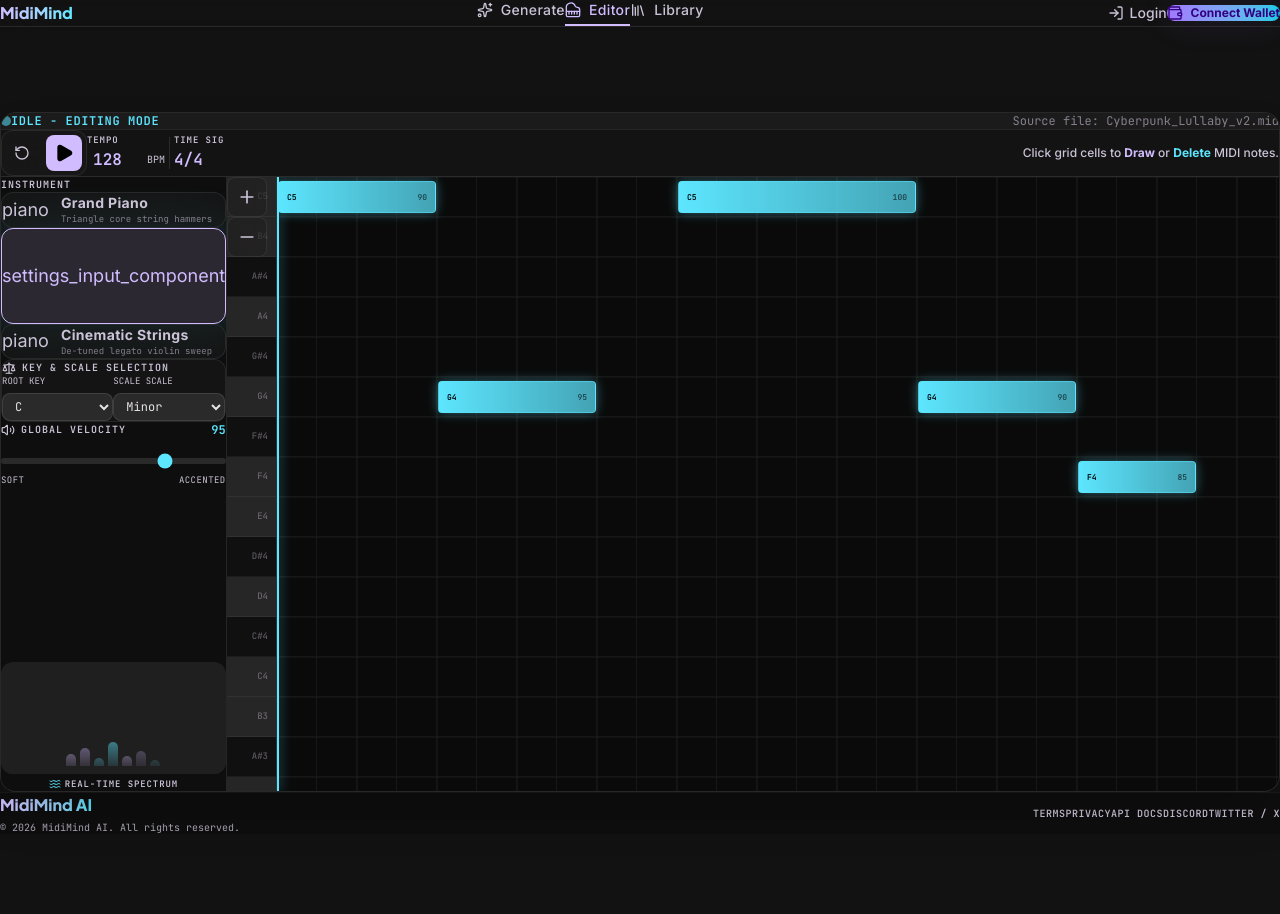
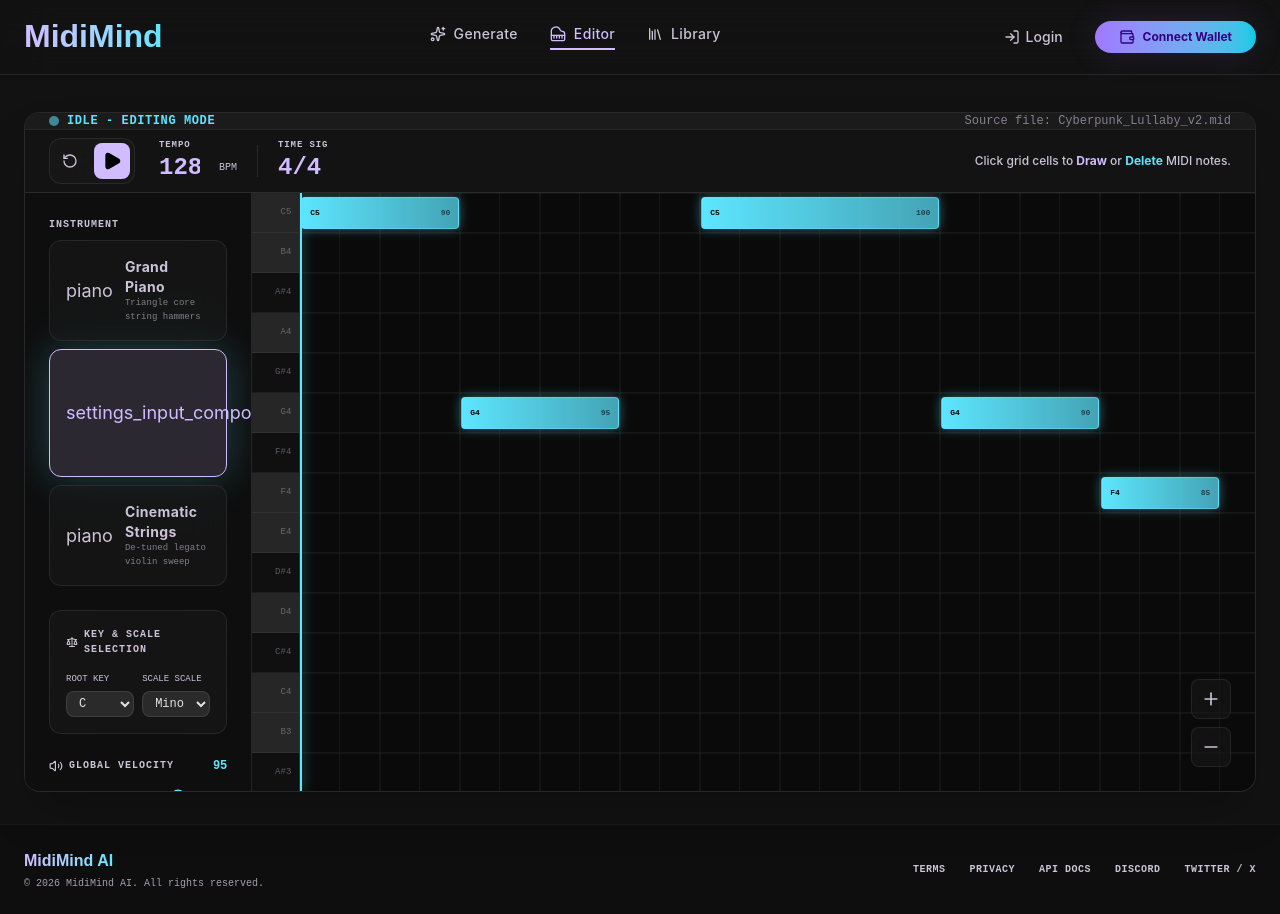
Before and after one commit to ShowerBandV/text2midi, a React (Vite) app in the folder frontend/: page / in a window 1280 px wide. Both pictures are taken after a click on the button "Editor". Shown: the top 914 px of the page. Before the commit the page ends 834 px from the top, so only its background shows below. Built offline with nearby package versions, Linux system fonts and the light colour scheme.

Commit message:
Fix frontend layout: add missing CSS utility classes + fix @import order

```diff
--- a/frontend/src/index.css
+++ b/frontend/src/index.css
@@ -1,5 +1,6 @@
+@import "tailwindcss";
 @import url('https://fonts.googleapis.com/css2?family=Plus+Jakarta+Sans:ital,wght@0,600;0,700;0,800;1,600&family=Inter:wght@400;500;600;700&family=JetBrains+Mono:wght@400;500;600&display=swap');
-@import "tailwindcss";
+@import url('https://fonts.googleapis.com/css2?family=Material+Symbols+Outlined:opsz,wght,FILL,GRAD@20..48,100..700,0..1,-50..200');
 
 @theme {
   --color-tertiary-fixed: #ffd8e7;
@@ -53,10 +54,20 @@
   --font-sans: "Inter", system-ui, sans-serif;
   --font-display: "Plus Jakarta Sans", sans-serif;
   --font-mono: "JetBrains Mono", monospace;
+
+  /* Custom spacing tokens */
+  --spacing-sm: 0.5rem;
+  --spacing-md: 1rem;
+  --spacing-lg: 1.5rem;
+  --spacing-xl: 2rem;
+
+  /* Custom font size tokens */
+  --font-size-headline-lg-mobile: 1.5rem;
+  --font-size-headline-lg: 2rem;
+  --font-size-display-lg: 3rem;
 }
 
-/* Material Design Icon Link compatibility fallback */
-@import url('https://fonts.googleapis.com/css2?family=Material+Symbols+Outlined:opsz,wght,FILL,GRAD@20..48,100..700,0..1,-50..200');
+
 
 body {
   background-color: #121212;
@@ -102,6 +113,31 @@ body {
   to { stroke-dashoffset: 0; }
 }
 
+/* ─── Spacing & Layout fallbacks ─────────────────────────────── */
+.p-lg { padding: 1.5rem; }
+.p-xl { padding: 2rem; }
+.p-md { padding: 1rem; }
+.p-sm { padding: 0.5rem; }
+.px-lg { padding-left: 1.5rem; padding-right: 1.5rem; }
+.px-xl { padding-left: 2rem; padding-right: 2rem; }
+.py-lg { padding-top: 1.5rem; padding-bottom: 1.5rem; }
+.py-xl { padding-top: 2rem; padding-bottom: 2rem; }
+.gap-sm { gap: 0.5rem; }
+.gap-md { gap: 1rem; }
+.gap-lg { gap: 1.5rem; }
+.gap-xl { gap: 2rem; }
+.mt-lg { margin-top: 1.5rem; }
+.mt-xl { margin-top: 2rem; }
+.mb-sm { margin-bottom: 0.5rem; }
+.mb-md { margin-bottom: 1rem; }
+.mb-lg { margin-bottom: 1.5rem; }
+.text-headline-lg-mobile { font-size: 1.5rem; line-height: 1.3; font-weight: 800; }
+.text-headline-lg { font-size: 2rem; line-height: 1.3; font-weight: 800; }
+.text-display-lg { font-size: 3rem; line-height: 1.1; font-weight: 800; }
+.max-w-4xl { max-width: 56rem; }
+.max-w-6xl { max-width: 72rem; }
+.max-w-7xl { max-width: 80rem; }
+
 /* Custom Scrollbar */
 ::-webkit-scrollbar {
   width: 8px;
```
